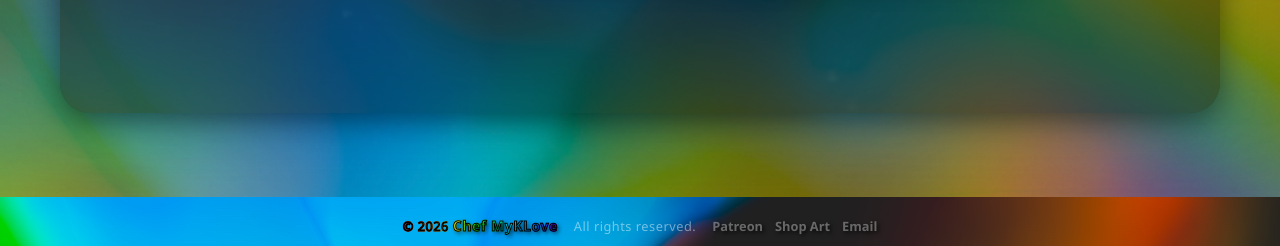
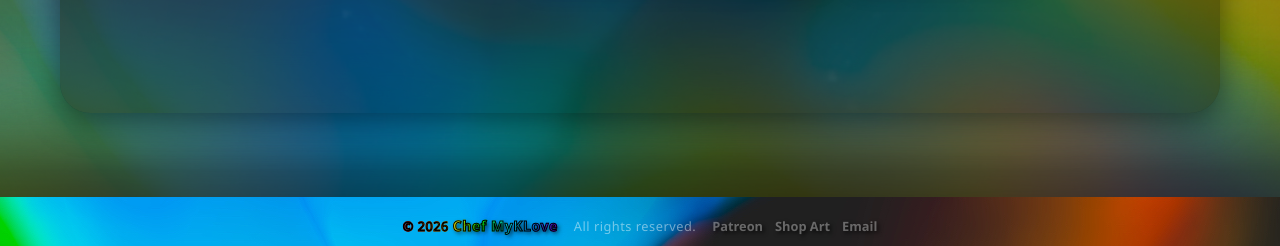
Before and after one commit to ChefMyKLove/Portfolio-Page, a plain HTML site: page index.html in a window 1280 px wide. Shown: the part 603-849 px from the top of the page. Drawn offline with nearby package versions, Linux system fonts and the light colour scheme.

Commit message:
some light styling improvements

```diff
--- a/carousel.css
+++ b/carousel.css
@@ -1840,6 +1840,22 @@ footer {
   z-index: 1;
   text-align: center;
   padding: 10px 20px;
+  pointer-events: auto;
+}
+
+.bottom-blur-overlay {
+  position: fixed;
+  bottom: 0;
+  left: 0;
+  width: 100%;
+  height: 20%;
+  -webkit-backdrop-filter: blur(100px);
+  backdrop-filter: blur(100px);
+  background: linear-gradient(to top, rgba(0, 0, 0, 0.5) 0%, rgba(0, 0, 0, 0) 100%);
+  -webkit-mask-image: linear-gradient(to top, black 0%, black 8%, black 16%, rgba(0,0,0,0.9) 24%, rgba(0,0,0,0.8) 32%, rgba(0,0,0,0.7) 40%, rgba(0,0,0,0.6) 48%, rgba(0,0,0,0.5) 56%, rgba(0,0,0,0.4) 64%, rgba(0,0,0,0.3) 72%, rgba(0,0,0,0.2) 80%, rgba(0,0,0,0.1) 88%, rgba(0,0,0,0.05) 96%, transparent 100%);
+  mask-image: linear-gradient(to top, black 0%, black 8%, black 16%, rgba(0,0,0,0.9) 24%, rgba(0,0,0,0.8) 32%, rgba(0,0,0,0.7) 40%, rgba(0,0,0,0.6) 48%, rgba(0,0,0,0.5) 56%, rgba(0,0,0,0.4) 64%, rgba(0,0,0,0.3) 72%, rgba(0,0,0,0.2) 80%, rgba(0,0,0,0.1) 88%, rgba(0,0,0,0.05) 96%, transparent 100%);
+  pointer-events: none;
+  z-index: 0;
 }
 
 .footer-content {
--- a/index.html
+++ b/index.html
@@ -24,6 +24,7 @@
  <a href="#main" class="skip-link">Skip to main content</a>
 
    <div class="background-container"></div>
+   <div class="bottom-blur-overlay"></div>
    <header>
 
     <div class="splash-container" id="main">
```
Also changed, not shown: about-me.html (+1 -1 lines), 1 other file.
